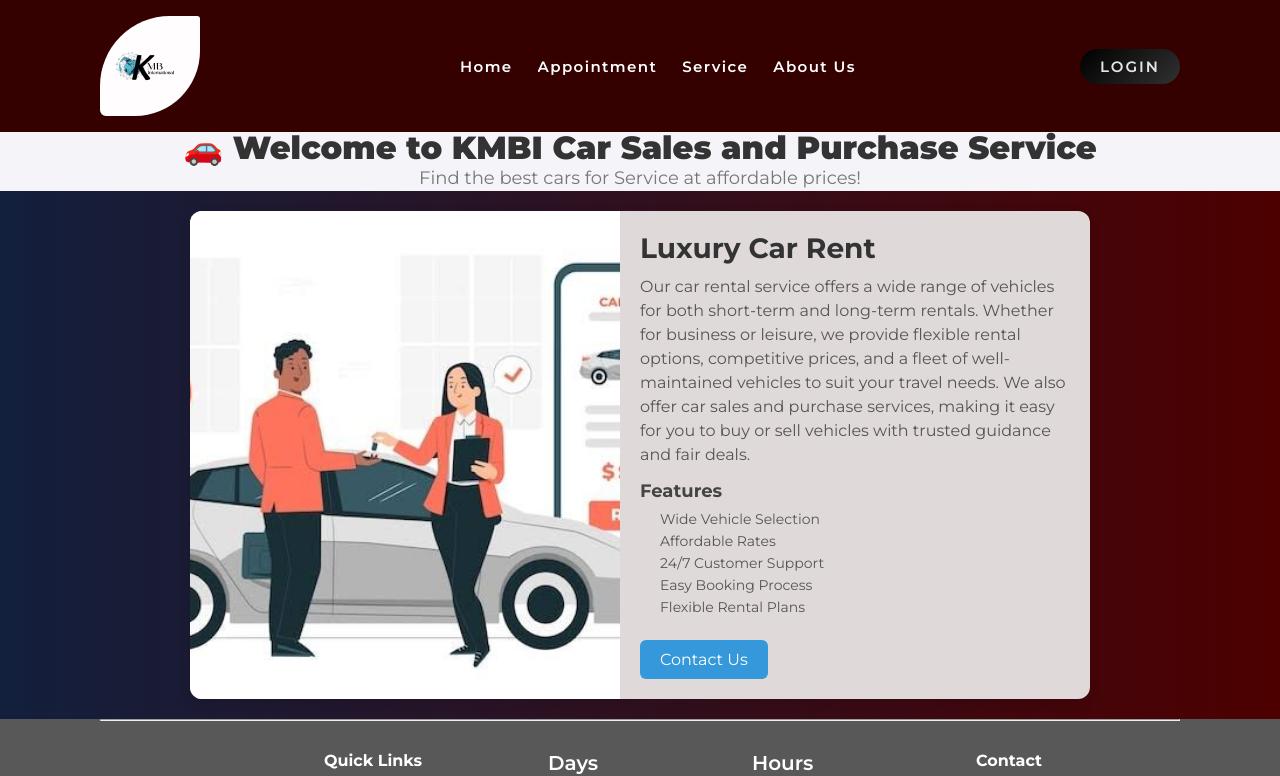
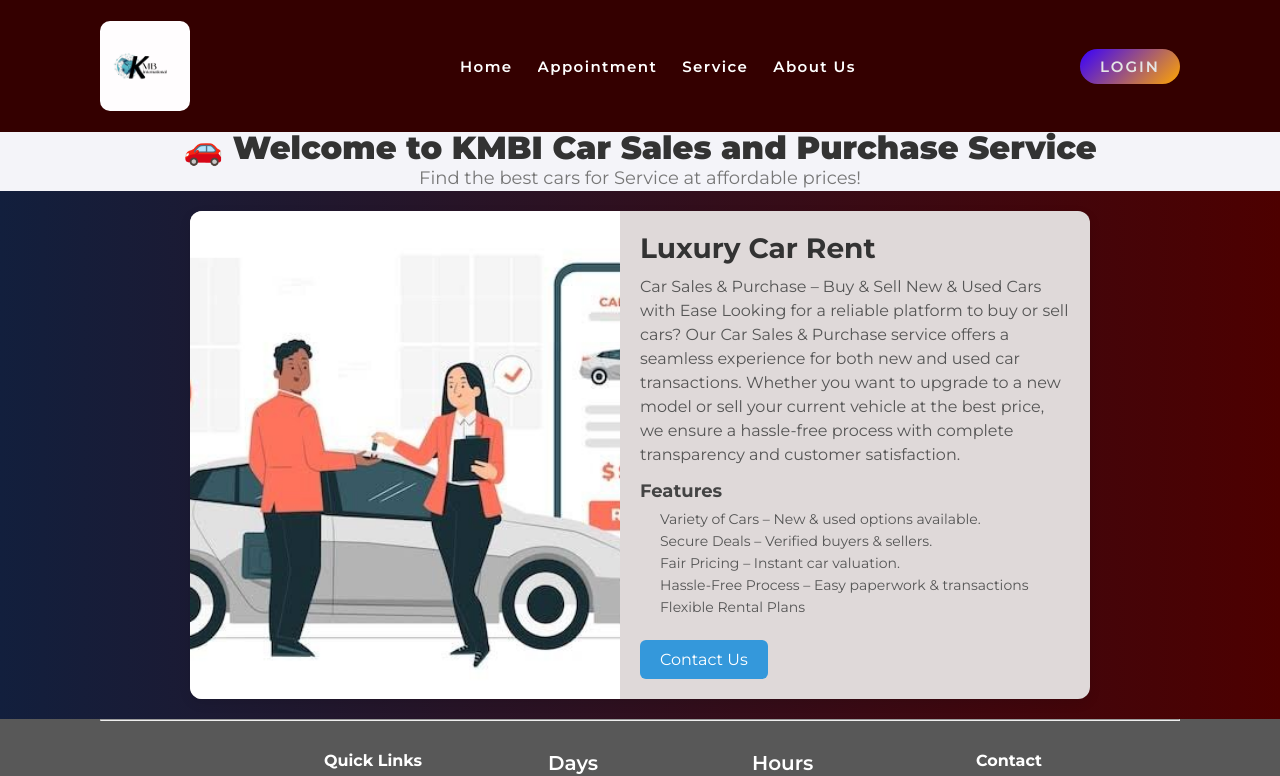
Before and after one commit to GMMemon875/KMB, a React (Vite) app: page /car-rent in a window 1280 px wide. Shown: the top 776 px of the page. Built offline with nearby package versions, Linux system fonts and the light colour scheme; no server answers.

Commit message:
change some description and colors and images

```diff
--- a/src/Pages/AboutUs.jsx
+++ b/src/Pages/AboutUs.jsx
@@ -4,8 +4,14 @@
 const AboutUs = () => {
   return (
     <>
-      <Hero title={"KMBI Service Provider Somethink about Me"} imageUrl={""} />
-      <Biography imageUrl={"/whoweare.png"} />
+      <Hero
+        title={"KMBI Service Provider Somethink about Me"}
+        imageUrl={"/sherazbaba.jpg"}
+        pera={
+          "KMB.International (kausar marketing bureau international) is a customer-focused organization committed to excellence innovation and integrity We provide top-quality products and services across multiple industries ensuring tailored solutions for our clients. With a strong focus on trust and reliability our professional team delivers high-standard sales services and consultancy. Driven by a global vision and customer-centric approach we continuously innovate to make a lasting impact in the market."
+        }
+      />
+      <Biography imageUrl={"/sherazbhai.jpg"} />
     </>
   );
 };
--- a/src/Pages/Appointment.jsx
+++ b/src/Pages/Appointment.jsx
@@ -8,6 +8,9 @@
       <Hero
         title={"Get Appointment For Service "}
         imageUrl={"./sherazbhai.jpg"}
+        pera={
+          "We value your time and convenience. Our easy-to-use appointment booking system allows you to schedule your visit in just a few simple steps. Whether you're booking for a consultation, service, or meeting, we've got you covered. How It Works: 1. Select your preferred date and time. Fill out the required details.Confirm your appointment.       Once your appointment is booked, you’ll receive a confirmation along with any necessary details. Need to reschedule? No problem! You can easily modify or cancel your appointment as needed.Book now and enjoy a seamless experience!"
+        }
       />
 
       <AppointmentForm />
--- a/src/Pages/CarRent.jsx
+++ b/src/Pages/CarRent.jsx
@@ -25,22 +25,23 @@
           <div className="car-details">
             <h1 className="car-title">Luxury Car Rent</h1>
             <p className="car-description">
-              Our car rental service offers a wide range of vehicles for both
-              short-term and long-term rentals. Whether for business or leisure,
-              we provide flexible rental options, competitive prices, and a
-              fleet of well-maintained vehicles to suit your travel needs. We
-              also offer car sales and purchase services, making it easy for you
-              to buy or sell vehicles with trusted guidance and fair deals.
+              Car Sales & Purchase – Buy & Sell New & Used Cars with Ease
+              Looking for a reliable platform to buy or sell cars? Our Car Sales
+              & Purchase service offers a seamless experience for both new and
+              used car transactions. Whether you want to upgrade to a new model
+              or sell your current vehicle at the best price, we ensure a
+              hassle-free process with complete transparency and customer
+              satisfaction.
             </p>
 
             {/* Features */}
             <div className="car-features">
               <h3>Features</h3>
               <ul>
-                <li>Wide Vehicle Selection</li>
-                <li>Affordable Rates</li>
-                <li>24/7 Customer Support</li>
-                <li>Easy Booking Process</li>
+                <li>Variety of Cars – New & used options available.</li>
+                <li>Secure Deals – Verified buyers & sellers.</li>
+                <li>Fair Pricing – Instant car valuation.</li>
+                <li>Hassle-Free Process – Easy paperwork & transactions</li>
                 <li>Flexible Rental Plans</li>
               </ul>
             </div>
--- a/src/Pages/Corton.jsx
+++ b/src/Pages/Corton.jsx
@@ -17,7 +17,7 @@
           {/* Left Side - Car Image */}
 
           <div className="car-image-container">
-            <img src="/Depart/carton1.jpg" alt="GFS" className="car-image" />
+            <img src="/online.jpg" alt="GFS" className="car-image" />
           </div>
 
           {/* Right Side - Car Details */}
--- a/src/Pages/GFS.jsx
+++ b/src/Pages/GFS.jsx
@@ -8,8 +8,8 @@
       <div className="car-page-wrapper">
         {/* Title Section */}
         <div className="title-section">
-          <h1> 🏡 Welcome to KMBI Social Media Marketing Service</h1>
-          <p> We provide a complete range of Social Media service</p>
+          <h1> 🏡 Welcome to KMBI Social Madia Marketing Service</h1>
+          <p> We provide a complete range of Social Madia service</p>
         </div>
       </div>
       <div className="car-page-container">
@@ -22,7 +22,7 @@
 
           {/* Right Side - Car Details */}
           <div className="car-details">
-            <h1 className="car-title"> Socail Medai Marketing</h1>
+            <h1 className="car-title"> Socail Madai Marketing</h1>
             <p className="car-description">
               Our sales and marketing team crafts tailored strategies to promote
               your brand, increase customer engagement, and drive sales. From
@@ -34,9 +34,9 @@
             <div className="car-features">
               <h3>Features</h3>
               <ul>
-                <li>Social Media Strategy & Planning</li>
+                <li>Social Madia Strategy & Planning</li>
                 <li>Content Creation & Scheduling</li>
-                <li>Social Media Advertising</li>
+                <li>Social Madia Advertising</li>
                 <li> Community Management</li>
                 <li>Performance Analysis & Reporting</li>
               </ul>
--- a/src/Pages/Home.jsx
+++ b/src/Pages/Home.jsx
@@ -9,7 +9,10 @@
     <>
       <Hero
         title={`Welcome to  KMB International service provider Company`}
-        imageUrl={"./sherazbhai.jpg"}
+        imageUrl={"./sherazbaba.jpg"}
+        pera={
+          " Kausar Marketing Bureau International (KMBI) we pride ourselves on offering a comprehensive range of services that reflect our commitment to quality, innovation, and customer satisfaction. Our diverse portfolio spans across multiple sectors, ensuring that we meet the evolving needs of our global clientele with professionalism and expertise"
+        }
       />
       <Biography imageUrl={"./sherazbhai.jpg"} />
       <Department />
--- a/src/componants/Hero.jsx
+++ b/src/componants/Hero.jsx
@@ -1,20 +1,13 @@
 import React from "react";
 import "../componants/Style/Hero.css";
 
-const Hero = ({ title, imageUrl }) => {
+const Hero = ({ title, imageUrl, pera }) => {
   return (
     <>
       <div className="hero container">
         <div className="banner">
           <h1>{title}</h1>
-          <p>
-            Kausar Marketing Bureau International (KMBI), we pride ourselves on
-            offering a comprehensive range of services that reflect our
-            commitment to quality, innovation, and customer satisfaction. Our
-            diverse portfolio spans across multiple sectors, ensuring that we
-            meet the evolving needs of our global clientele with professionalism
-            and expertise.
-          </p>
+          <p>{pera}</p>
         </div>
         <div>
           <div className="banner">
--- a/src/componants/Style/Biography.css
+++ b/src/componants/Style/Biography.css
@@ -66,7 +66,7 @@
 
   .biography {
     flex-direction: column-reverse;
-    height: 1000px;
+    height: 50px;
   }
 }
 @media (max-width: 925px) {
@@ -88,6 +88,10 @@
     margin-left: 30px;
     border: 5px solid green;
   }
+  .biography {
+    flex-direction: column-reverse;
+    height: 700px;
+  }
 }
 
 @media (max-width: 1024px) {
@@ -106,4 +110,8 @@
     margin-left: 20%;
     border: 5px solid green;
   }
+  .biography {
+    flex-direction: column-reverse;
+    height: 900px;
+  }
 }
--- a/src/componants/Style/Hero.css
+++ b/src/componants/Style/Hero.css
@@ -156,8 +156,10 @@
   font-size: 40px;
 }
 .hero .banner p {
+  max-width: 530px;
   color: #ffffff;
-  letter-spacing: 2px;
+  font-size: 17px;
+  text-align: justify;
 }
 .hero .banner span {
   position: absolute;
--- a/src/componants/Style/Navebar.css
+++ b/src/componants/Style/Navebar.css
@@ -32,9 +32,9 @@
   height: 132px;
 }
 .logo img {
-  width: 100px;
-  height: 100px;
-  border-radius: 70px 3px 65px 6px;
+  width: 90px;
+  height: 90px;
+  border-radius: 10px 10px 10px 10px;
 }
 /* .logo:hover {
   color: orange;
@@ -77,10 +77,11 @@
   z-index: 2;
 }
 nav .logoutBtn {
-  background: linear-gradient(135deg, black, rgb(49, 49, 49));
+  background: linear-gradient(135deg, orange, rgb(49, 49, 49));
 }
 nav .loginBtn {
-  background: linear-gradient(135deg, black, rgb(49, 49, 49));
+  background: linear-gradient(135deg, rgb(55, 0, 255), orange);
+  cursor: pointer;
 }
 nav .hamburger {
   display: none;
```
Also changed, not shown: public/sherazbaba.jpg (added).
